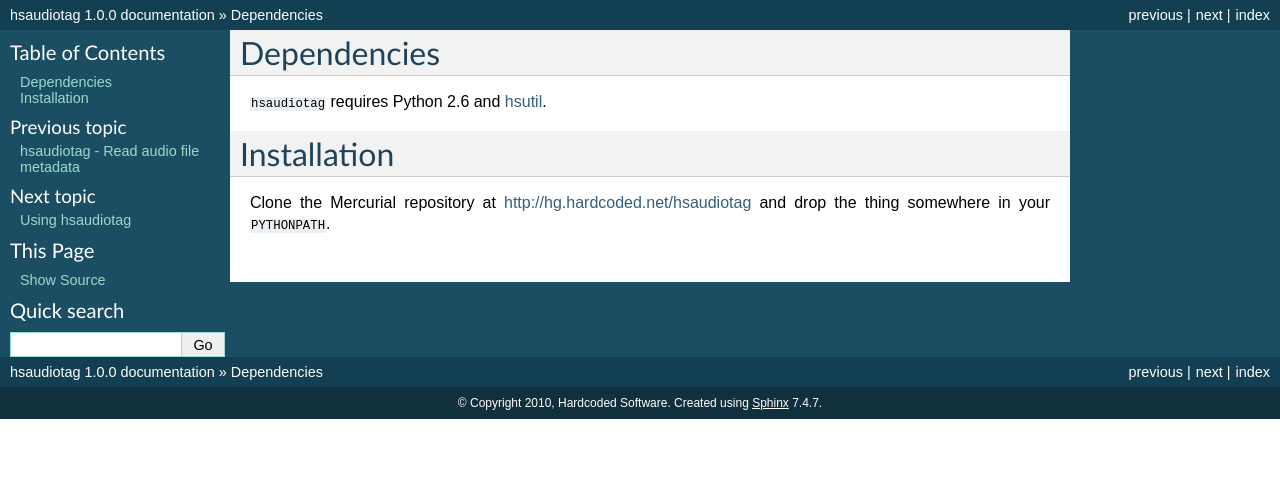
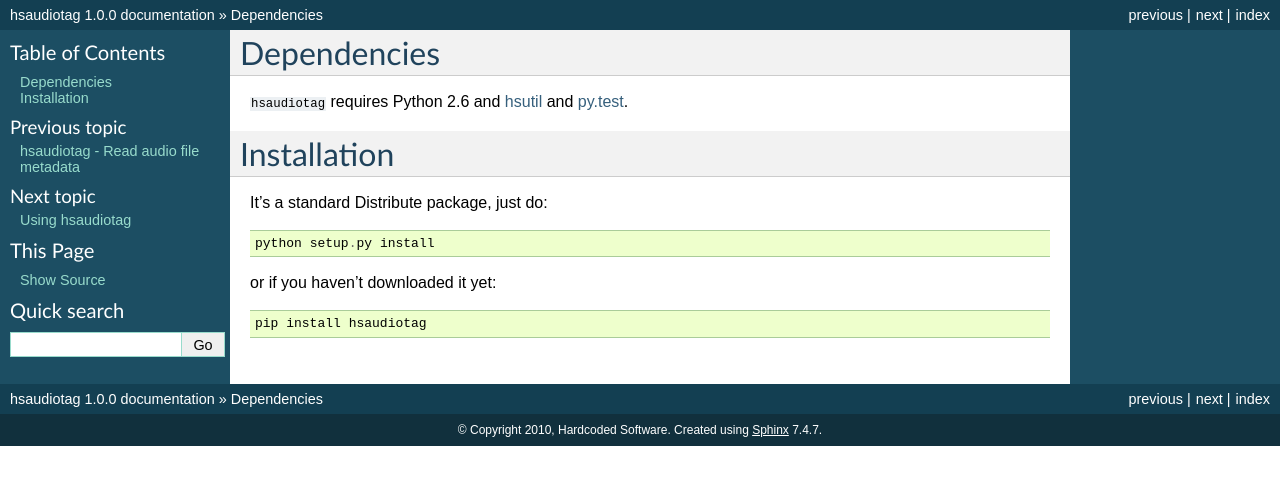
Before and after one commit to chrrrisw/hsaudiotag, a Sphinx documentation site: the page built from docs/install.rst, in a window 1280 px wide. Shown: the top 485 px of the page. Built offline with Sphinx 7.4.7, drawn with Linux system fonts in a browser that asks for light colours.

Commit message:
Tweaked setup.

```diff
--- a/docs/install.rst
+++ b/docs/install.rst
@@ -1,9 +1,15 @@
 Dependencies
 ============
 
-``hsaudiotag`` requires Python 2.6 and `hsutil <http://hg.hardcoded.net/hsutil>`_.
+``hsaudiotag`` requires Python 2.6 and `hsutil <http://hg.hardcoded.net/hsutil>`_ and `py.test <http://codespeak.net/py/dist/>`_.
 
 Installation
 ============
 
-Clone the Mercurial repository at http://hg.hardcoded.net/hsaudiotag and drop the thing somewhere in your ``PYTHONPATH``.
+It's a standard Distribute package, just do::
+
+    python setup.py install
+
+or if you haven't downloaded it yet::
+
+    pip install hsaudiotag
--- a/setup.py
+++ b/setup.py
@@ -14,7 +14,7 @@
     author_email='hsoft@hardcoded.net',
     packages=['hsaudiotag'],
     scripts=[],
-    install_requires=['hsutil>=1.0.0'],
+    install_requires=['hsutil>=1.0.0', 'py>=1.3.2'],
     url='http://hg.hardcoded.net/hsaudiotag/',
     license='BSD License',
     description='Read metdata (tags) of mp3, mp4, wma, ogg, flac and aiff files.',
```
